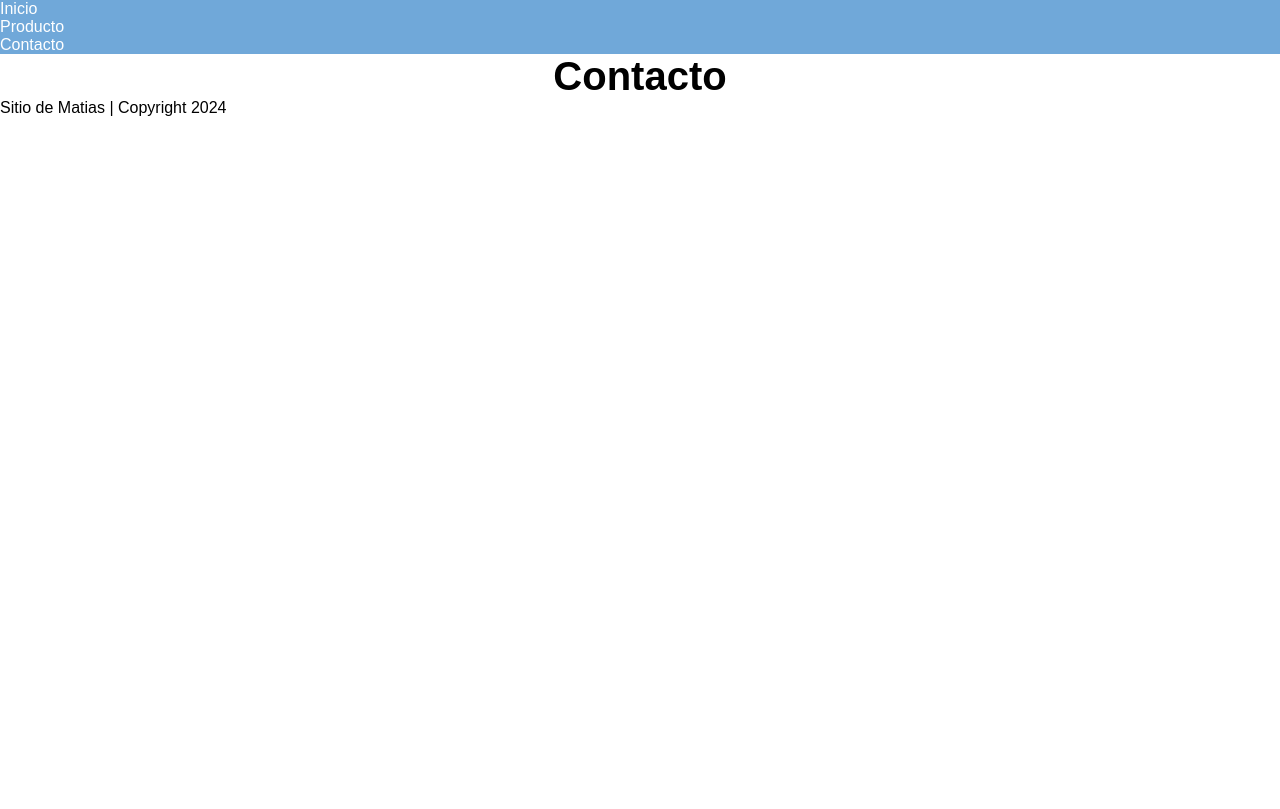
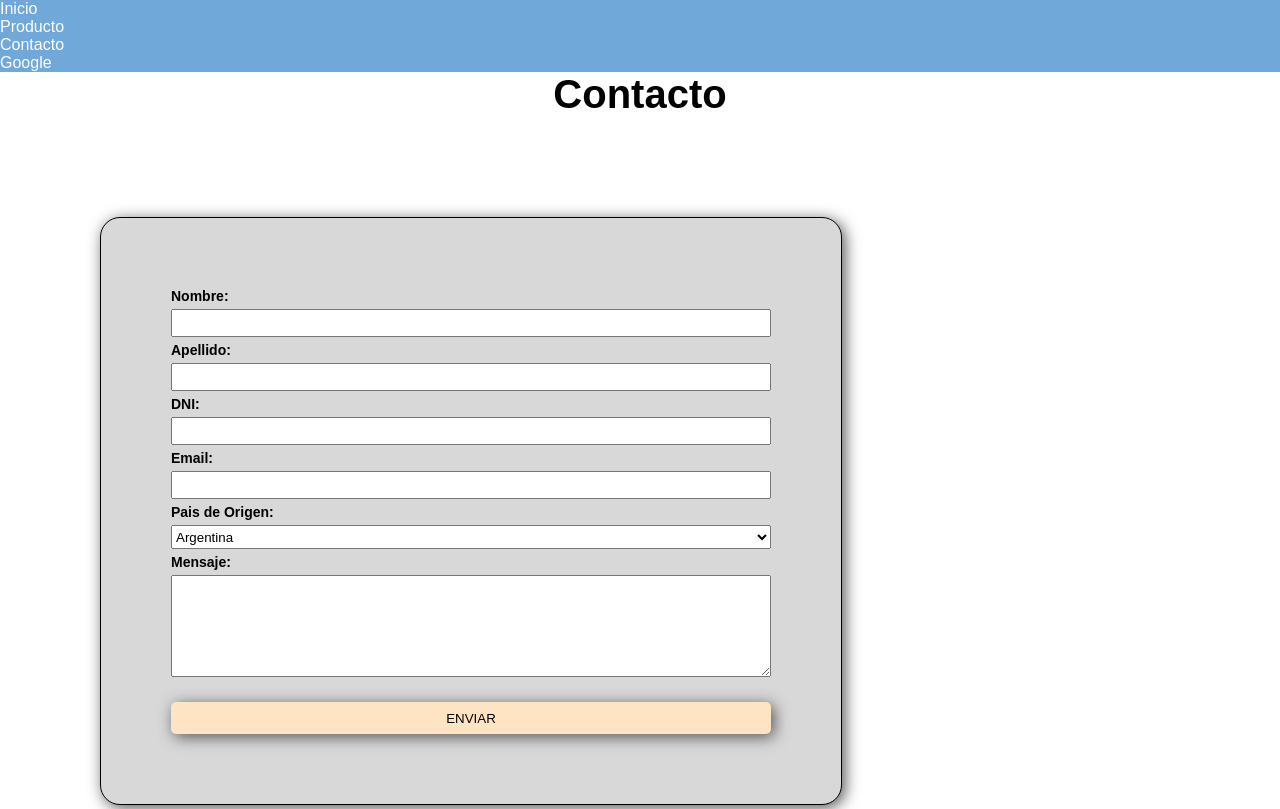
Before and after one commit to Drako01/programacion_matias, a plain HTML site: page contacto.html in a window 1280 px wide. Shown: the top 809 px of the page. Drawn offline with Linux system fonts and the light colour scheme.

Commit message:
Clase 03

```diff
--- a/contacto.html
+++ b/contacto.html
@@ -23,6 +23,9 @@
                 <a href="contacto.html">
                     <li>Contacto</li>
                 </a>
+                <a href="https://www.google.com.ar/" target="_blank">
+                    <li>Google</li>
+                </a>
             </ul>
         </nav>
     </header>
@@ -30,15 +33,36 @@
     <main>
         <!-- Main se encarga de Alojar la Informacion y el Contenido -->
         <h1>Contacto</h1>
-
-
-
+        <div class="contenedor">
+            <form action="" class="formulario">
+                <label for="nombre">Nombre:</label>
+                <input type="text" value="" id="nombre" name="nombre" />
+                <label for="apellido">Apellido:</label>
+                <input type="text" value="" id="apellido" name="apellido" />
+                <label for="dni">DNI:</label>
+                <input type="number" value="" id="dni" name="dni" min="100000" max="99999999" />
+                <label for="email">Email:</label>
+                <input type="email" value="" id="email" name="email" />
+                <label for="pais">Pais de Origen:</label>
+                <select name="pais" id="pais">
+                    <option value="Arg">Argentina</option>
+                    <option value="Br">Brasil</option>
+                    <option value="Cl">Chile</option>
+                    <option value="Ur">Uruguay</option>
+                </select>
+                <!-- <label for="pais">Esta vivo?:</label>
+                <input type="checkbox" name="si" id="si"> -->
+                <label for="mensaje">Mensaje:</label>
+                <textarea name="mensaje" id="mensaje"></textarea>
+                <button type="button">Enviar</button>
+                <!-- <input type="button" value="Enviar"> -->
+            </form>
+        </div>
     </main>
 
-    <footer>
+    <footer class="footer">
         <!-- Footer se encarga de Navegacion e Informacion -->
-        <p>Sitio de Matias | Copyright 2024 </p>
-
+        <p class="roboto">Sitio de Matias | Copyright 2024 </p>
     </footer>
 </body>
 
--- a/css/styles.css
+++ b/css/styles.css
@@ -1,4 +1,3 @@
-
 /*selector {
     propiedad1: valor;
     propiedad2: valor;
@@ -12,57 +11,134 @@
 */
 
 /* Formateo */
-*{
+* {
     margin: 0;
     padding: 0;
     font-family: Arial, Helvetica, sans-serif;
 }
 
-header{
+header {
     background-color: rgb(112, 168, 217);
 }
 
-h1{
+h1 {
     font-size: 40px;
     text-align: center;
 }
 
 /* Modificando los li */
 /* Segun su Ruta completa, que afecta solo a los li seleccionados */
-header nav ul a li{
+header nav ul a li {
     color: white;
 }
 
 /* En general */
 
-li{
+li {
     list-style: none;
 }
 
-a{
+a {
     text-decoration: none;
 }
 
 /* Clases - Comienzan con un . */
-.color_azul{
+.color_azul {
     color: blue;
 }
 
-.lighter{
+.lighter {
     font-weight: lighter;
 }
 
-.roboto{
+.roboto {
     font-family: "Roboto";
 }
 
-
-/* Selector ID - Comianzan con un #*/
-
-#footer_id{
+.footer {
     background-color: rgb(68, 39, 2);
     height: 100px;
     text-align: center;
     color: white;
     font-size: 32px;
 }
+
+/* Selector ID - Comianzan con un #*/
+
+#fernet_id {
+    height: 400px;
+    margin: 32px;
+}
+
+
+/* Clase 03 - Tablas */
+
+table{
+    border: 1px solid #000000;
+    margin: 32px 100px;
+}
+thead{
+    background-color: #d8d8d8;
+}
+tbody{
+    background-color: #f4f4a1;
+}
+
+td,
+th{
+    border: 1px solid #000000;
+    padding: 5px 20px 3px 15px;
+    text-align: center;
+    font-weight: lighter;
+}
+
+/* Fomularios */
+.contenedor{
+    border: 1px solid #000000;
+    max-width: 700px;
+    background-color: #d8d8d8;
+    border-radius: 20px;
+    margin: 100px;
+    padding: 20px;
+    box-shadow: 3px 3px 15px #555555;
+}
+.formulario{
+    display: flex;
+    flex-direction: column;
+    max-width: 600px;
+    margin-left: auto;
+    margin-right: auto;
+    padding: 50px 0;
+    gap: 5px;
+}
+
+/* Rutas relativas a un Elemento */
+.formulario label {
+    font-size: 14px;
+    font-weight: 600;
+}
+
+.formulario select,
+.formulario input {
+    height: 24px;
+}
+.formulario textarea {
+    height: 100px;
+}
+
+.formulario button {
+    margin-top: 20px;
+    height: 32px;
+    border-radius: 5px;
+    border: none;
+    background-color: #ffe4c4;
+    box-shadow: 3px 3px 15px #555555;
+    cursor: pointer;
+    text-transform: uppercase;
+}
+
+.formulario button:hover{
+    background-color: #a75d03;
+    box-shadow: none;
+    color: #d8d8d8;
+}
```
Also changed, not shown: index.html (+6 -3 lines), producto.html (+32 -3 lines).
